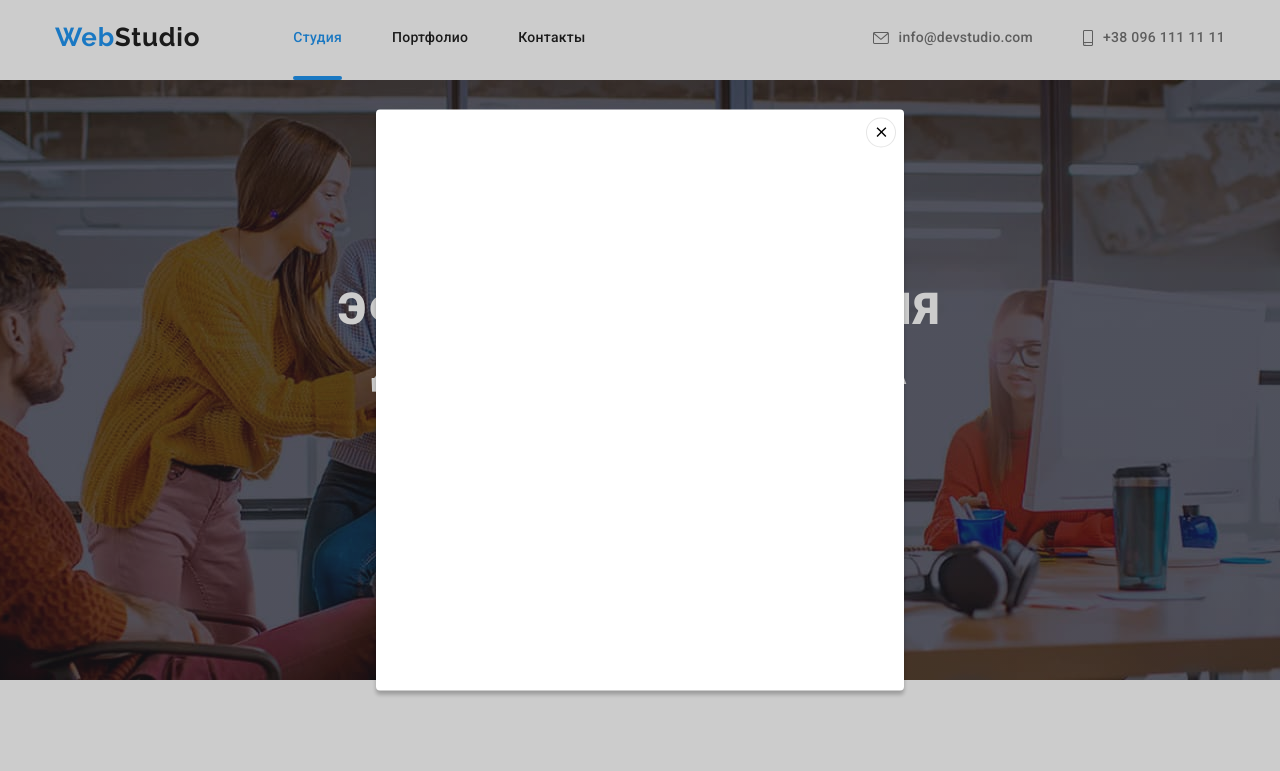
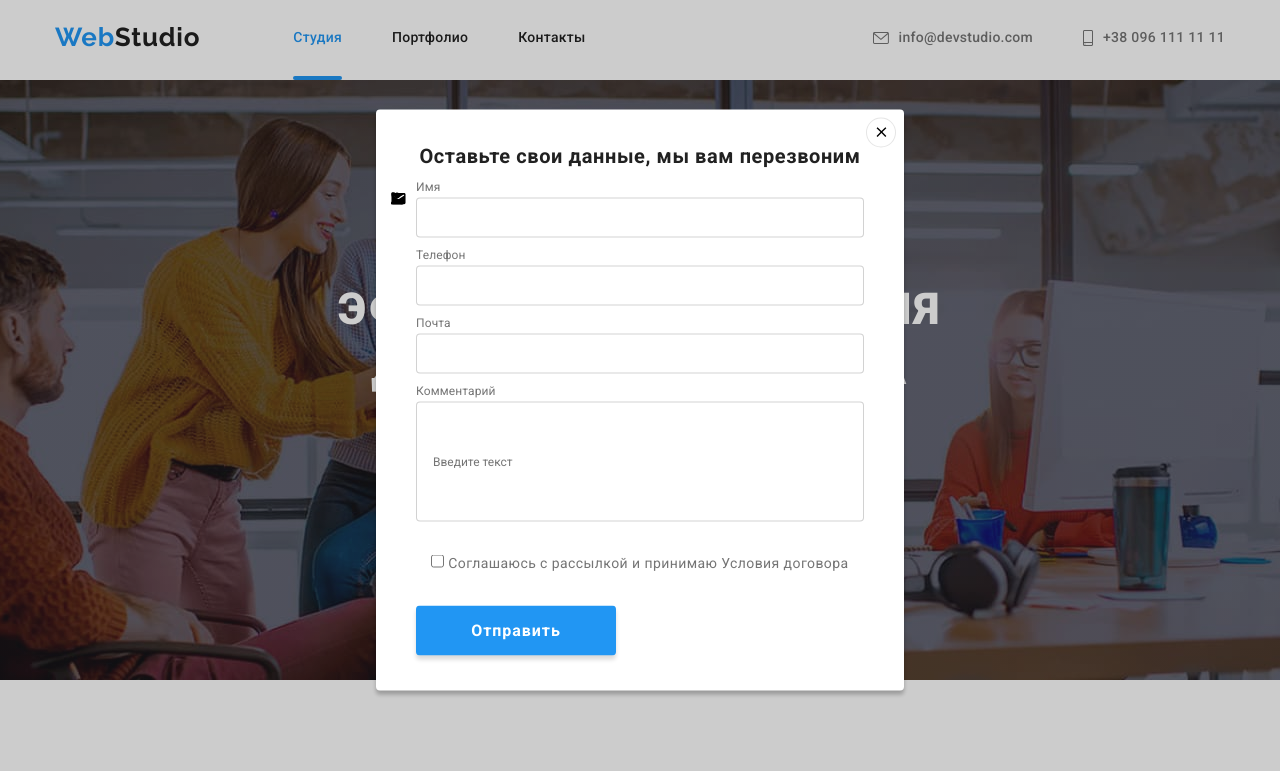
Before and after one commit to IraDevis/goit-markup-hw-06, a plain HTML site: page index.html in a window 1280 px wide. Both pictures are taken after a click on the button "Заказать услугу". Shown: the top 771 px of the page. Drawn offline with nearby package versions, Linux system fonts and the light colour scheme.

Commit message:
Added modal form

```diff
--- a/css/styles.css
+++ b/css/styles.css
@@ -333,10 +333,9 @@ footer {
 
   font-size: 16px;
   line-height: 1.25;
-  letter-spacing: 0.3;
+  letter-spacing: 0.03em;
 
   border: 1px solid rgba(255, 255, 255, 0.3);
-  box-sizing: border-box;
   box-shadow: (0px 4px 4px rgba(0, 0, 0, 0.15));
   border-radius: 4px;
   outline: transparent;
@@ -454,6 +453,7 @@ footer {
   transform: translate(-50%, -50%) scale(1);
 
   display: flex;
+  flex-direction: column;
   justify-content: center;
   align-items: center;
 
@@ -468,31 +468,113 @@ footer {
 }
 
 .close-button {
+  position: absolute;
   display: flex;
   justify-content: center;
   align-items: center;
+  top: 8px;
+  right: 8px;
 
   width: 30px;
   height: 30px;
-  margin-top: 8px;
-  margin-right: 8px;
-  margin-left: auto;
-  margin-bottom: auto;
+
   border: 1px solid rgba(0, 0, 0, 0.1);
   border-radius: 50%;
 
   background-color: var(--main-bg-color);
 }
 
-.close-button:hover,
-.close-button:focus {
-  outline: transparent;
-}
-
 .close-icon {
   width: 18px;
   height: 18px;
   background-position: center;
+}
+
+.close-icon:hover,
+.close-icon:focus {
+  fill: currentColor;
+}
+
+.close-button:hover,
+.close-button:focus {
+  outline: transparent;
+  color: var(--accent-text-color);
+}
+
+.modal-form {
+  display: flex;
+  flex-direction: column;
+  margin: 40px;
+}
+
+.modal-input {
+  width: 448px;
+  height: 40px;
+  margin-top: 4px;
+  border: 1px solid rgba(33, 33, 33, 0.2);
+  border-radius: 4px;
+}
+
+.modal-input.comment {
+  resize: none;
+  height: 120px;
+  margin-bottom: 20px;
+  padding: 12px 16px;
+}
+
+.modal-label {
+  margin-bottom: 10px;
+
+  font-size: 12px;
+  line-height: 1.17;
+  letter-spacing: 0.01em;
+  text-align: left;
+
+  color: var(--main-text-color);
+}
+
+.modal-icon {
+  position: absolute;
+  top: 14px;
+  left: 15px;
+}
+
+.callback {
+  margin-bottom: 12px;
+  font-weight: bold;
+  font-size: 20px;
+  line-height: 1.15;
+  text-align: center;
+  letter-spacing: 0.03em;
+
+  color: var(--secondary-text-color);
+}
+
+.checkbox-label {
+  margin-bottom: 30px;
+  font-size: 14px;
+  line-height: 1.71;
+  letter-spacing: 0.03em;
+  text-align: center;
+
+  color: var(--main-text-color);
+}
+
+.send-button {
+  width: 200px;
+  height: 50px;
+  outline: transparent;
+
+  font-weight: 700;
+  font-size: 16px;
+  line-height: 1.88;
+  letter-spacing: 0.06em;
+
+  color: var(--title-text-color);
+  background-color: var(--accent-text-color);
+  box-shadow: 0px 4px 4px rgba(0, 0, 0, 0.15);
+  border-radius: 4px;
+  border-color: transparent;
 }
 
 /* Преимущества-Деятельность-Команда */
--- a/index.html
+++ b/index.html
@@ -61,6 +61,45 @@
                 <use href="./images/icons/symbol-defs.svg#close-2"></use>
               </svg>
             </button>
+            <form action="#" method="#" class="modal-form">
+              <b class="callback">Оставьте свои данные, мы вам перезвоним</b>
+
+              <label for="name" class="modal-label"
+                >Имя
+                <input type="text" name="name" id="name" class="modal-input" />
+                <svg class="modal-icon" width="12" heigth="12">
+                  <use href="./images/icons/symbol-defs.svg#icon-name"></use>
+                </svg>
+              </label>
+
+              <label for="tel" class="modal-label"
+                >Телефон
+                <input type="tel" name="tel" id="tel" class="modal-input" />
+                <svg class="modal-icon" width="13" heigth="13">
+                  <use href="./images/icons/symbol-defs.svg#icon-tel"></use>
+                </svg>
+              </label>
+
+              <label for="mail" class="modal-label"
+                >Почта
+                <input type="email" name="mail" id="mail" class="modal-input" />
+                <svg class="modal-icon" width="15" heigth="12">
+                  <use href="./images/icons/symbol-defs.svg#icon-mail"></use>
+                </svg>
+              </label>
+
+              <label for="comment" class="modal-label"
+                >Комментарий
+                <input type="text" name="comment" id="comment" placeholder="Введите текст" class="modal-input comment" />
+              </label>
+
+              <label class="checkbox-label">
+                <input type="checkbox" value="agree" />
+                <span>Соглашаюсь с рассылкой и принимаю <a class="contract-link" href="#">Условия договора</a></span>
+              </label>
+
+              <button type="submit" class="send-button">Отправить</button>
+            </form>
           </div>
         </div>
       </section>
```
